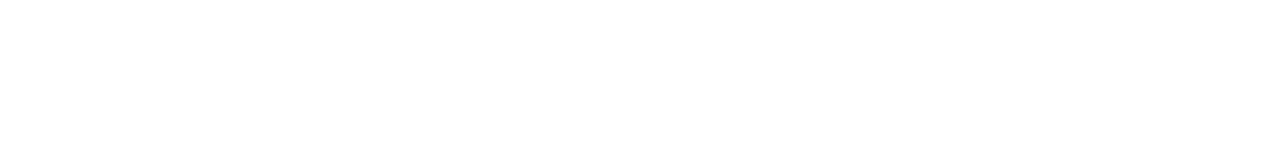
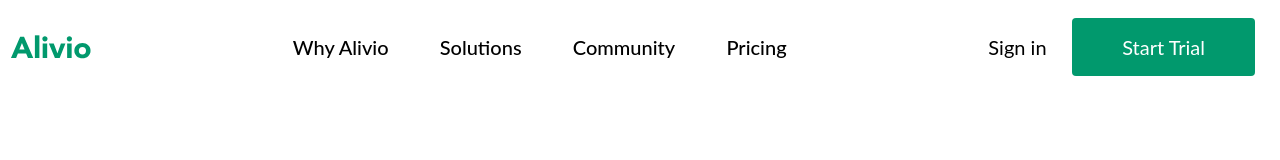
Before and after one commit to szabyrzhan/alivio-landing, a plain HTML site: page index.html in a window 1280 px wide. Drawn offline with Linux system fonts and the light colour scheme; a web font is replaced by a local one.

Commit message:
init: add headear section

```diff
--- a/index.html
+++ b/index.html
@@ -7,5 +7,35 @@
     <link rel="stylesheet" href="./styles/main.css" />
     <title>Alivio</title>
   </head>
-  <body></body>
+  <body>
+    <header class="header">
+      <div class="container">
+        <div class="header-inner">
+          <a href="/" class="logo">
+            <img src="./assets/icons/logo.svg" alt="Alivio Logo" class="logo__img" />
+          </a>
+          <nav class="header__nav">
+            <ul class="header__nav-list">
+              <li class="header__nav-item">
+                <a href="#" class="header__nav-link">Why Alivio</a>
+              </li>
+              <li class="header__nav-item">
+                <a href="#" class="header__nav-link">Solutions</a>
+              </li>
+              <li class="header__nav-item">
+                <a href="#" class="header__nav-link">Community</a>
+              </li>
+              <li class="header__nav-item">
+                <a href="#" class="header__nav-link">Pricing</a>
+              </li>
+            </ul>
+          </nav>
+          <div class="header__actions">
+            <button type="button" class="btn">Sign in</button>
+            <button type="button" class="btn primary-btn">Start Trial</button>
+          </div>
+        </div>
+      </div>
+    </header>
+  </body>
 </html>
--- a/styles/base/globals.css
+++ b/styles/base/globals.css
@@ -1,3 +1,38 @@
 body {
+  font-size: 20px;
+  color: var(--color-black);
   font-family: 'Lato', sans-serif;
 }
+
+a {
+  color: unset;
+  text-decoration: none;
+}
+
+button {
+  border: none;
+  padding-inline: 0;
+  background-color: transparent;
+}
+
+a:focus-visible,
+button:focus-visible,
+input:focus-visible,
+textarea:focus-visible,
+select:focus-visible {
+  border-radius: 4px;
+  outline: 2px dashed var(--color-accent);
+  outline-offset: 4px;
+}
+
+.container {
+  max-width: calc(var(--container-width) + var(--container-padding-x) * 2);
+  padding-inline: var(--container-padding-x);
+  margin-inline: auto;
+}
+
+@media (max-width: 992px) {
+  body {
+    font-size: 16px;
+  }
+}
--- a/styles/base/variables.css
+++ b/styles/base/variables.css
@@ -0,0 +1,9 @@
+:root {
+  --color-white: #fff;
+  --color-black: #000;
+  --color-accent: #01996d;
+  --color-dark-accent: #245852;
+
+  --container-width: 1400px;
+  --container-padding-x: 10px;
+}
--- a/styles/main.css
+++ b/styles/main.css
@@ -5,3 +5,4 @@
 @import url('./base/globals.css');
 
 /* Sections */
+@import url('./sections/header.css');
--- /dev/null
+++ b/styles/sections/header.css
@@ -0,0 +1,37 @@
+.header-inner {
+  padding-block: 18px;
+  display: flex;
+  align-items: center;
+  justify-content: space-between;
+}
+
+.header__nav-list {
+  font-weight: 500;
+  display: flex;
+  column-gap: min(72px, 4vw);
+}
+
+.header__actions {
+  font-weight: 400;
+  display: flex;
+  column-gap: min(36px, 2vw);
+}
+
+.primary-btn {
+  padding: 14px 50px;
+  color: var(--color-white);
+  background-color: var(--color-accent);
+  border-radius: 4px;
+}
+
+@media (max-width: 992px) {
+  .primary-btn {
+    padding: 8px 24px;
+  }
+}
+
+@media (max-width: 768px) {
+  .header__nav {
+    display: none;
+  }
+}
```
Also changed, not shown: assets/icons/logo.svg (added), assets/icons/menu.svg (added).
